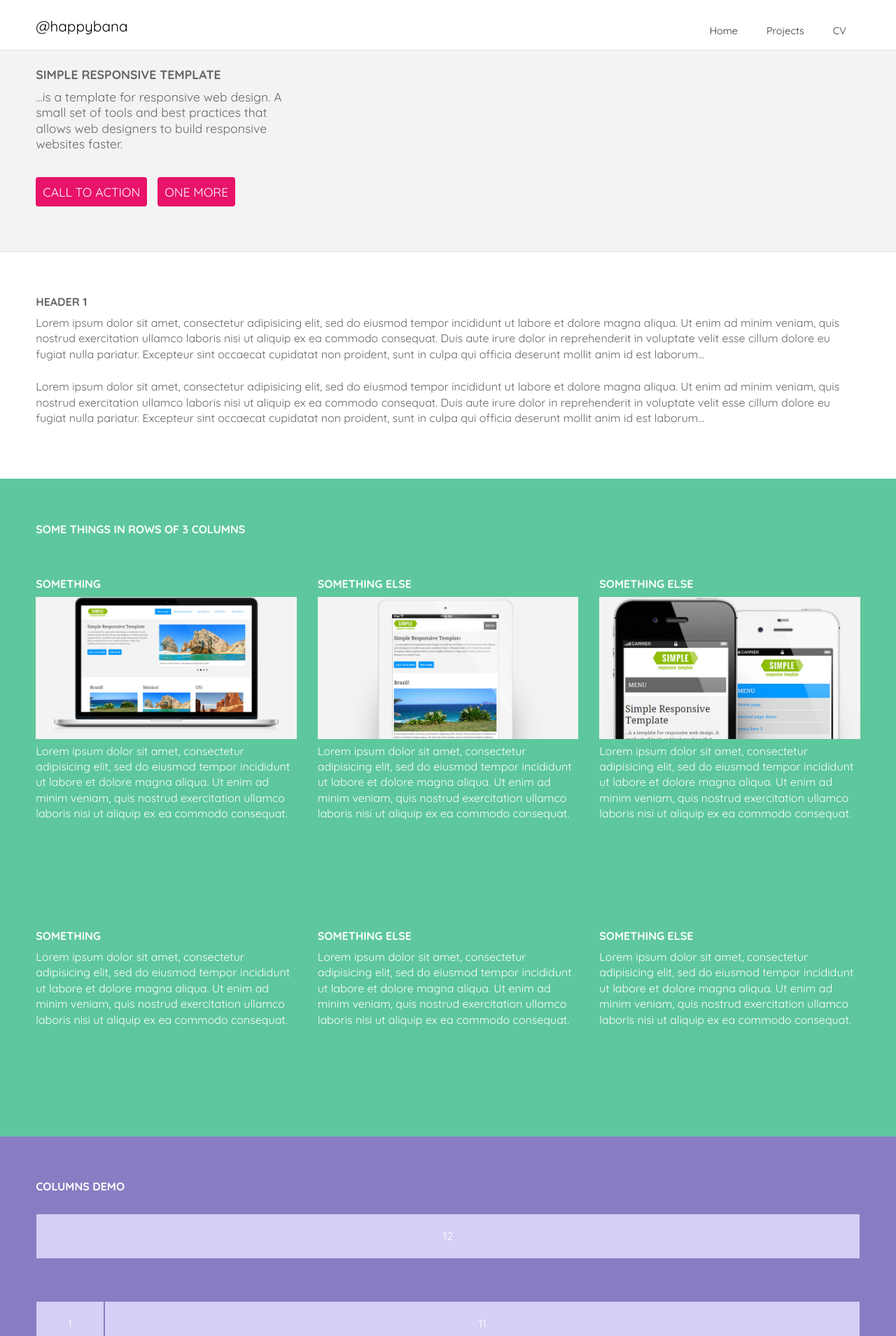
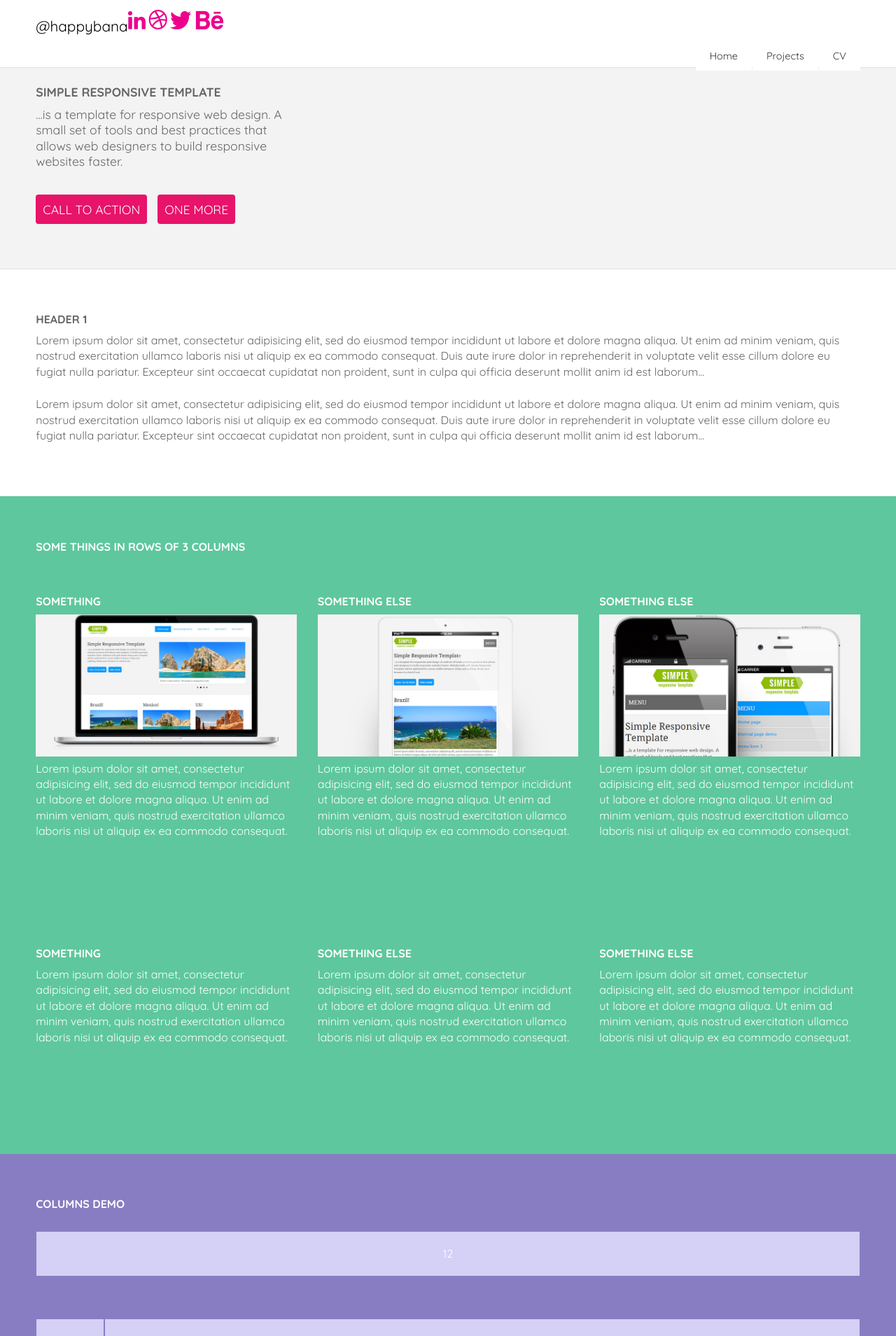
Before and after one commit to banbanbana/happybana.github.io, a Jekyll site: the page colorblocks.html, which Jekyll copies as it is, in a window 1280 px wide. Shown: the top 1909 px of the page at 70% size. Built offline with Jekyll 4.4.1, drawn with Linux system fonts in a browser that asks for light colours; some web fonts are replaced.

Commit message:
Update colorblocks.html

```diff
--- a/colorblocks.html
+++ b/colorblocks.html
@@ -67,9 +67,13 @@ border: 1px solid #887dc2
         	<div id="logo"><a href="colorblocks.html">@happybana</a></div>
         </div>
 
+        <div id="social">
+        	<a href="http://www.linkedin.com/in/happybana" target="_blank"><img src="images/linked-in.png" border="0"></a> <a href="http://www.dribbble.com/happybana" target="_blank"><img src="images/dribbble.png" border="0"></a> <a href="http://www.twitter.com/happybana" target="_blank"><img src="images/twitter.png" border="0"></a> <a href="http://www.behance.com/happybana" target="_blank"><img src="images/behance.png" border="0"></a>
+        </div>
+
         <!-- main navigation -->
         <nav id="topnav" role="navigation">
-        <div class="menu-toggle"><img src="images/menu-btn.png" width="30" height="30"><a href="http://www.linkedin.com/in/happybana" target="_blank"><img src="images/linked-in.png" border="0"></a> <a href="http://www.dribbble.com/happybana" target="_blank"><img src="images/dribbble.png" border="0"></a> <a href="http://www.twitter.com/happybana" target="_blank"><img src="images/twitter.png" border="0"></a> <a href="http://www.behance.com/happybana" target="_blank"><img src="images/behance.png" border="0"></a></div>
+        <div class="menu-toggle"><img src="images/menu-btn.png" width="18" height="18"><a href="http://www.linkedin.com/in/happybana" target="_blank"><img src="images/linked-in.png" border="0" width="18"></a> <a href="http://www.dribbble.com/happybana" target="_blank"><img src="images/dribbble.png" border="0" width="18"></a> <a href="http://www.twitter.com/happybana" target="_blank"><img src="images/twitter.png" border="0" width="18"></a> <a href="http://www.behance.com/happybana" target="_blank"><img src="images/behance.png" border="0" width="18"></a></div>
         <ul class="srt-menu" id="menu-main-navigation">
             <li><a href="colorblocks.html">Home</a></li>
             <li><a href="projects.html">Projects</a></li>
```
